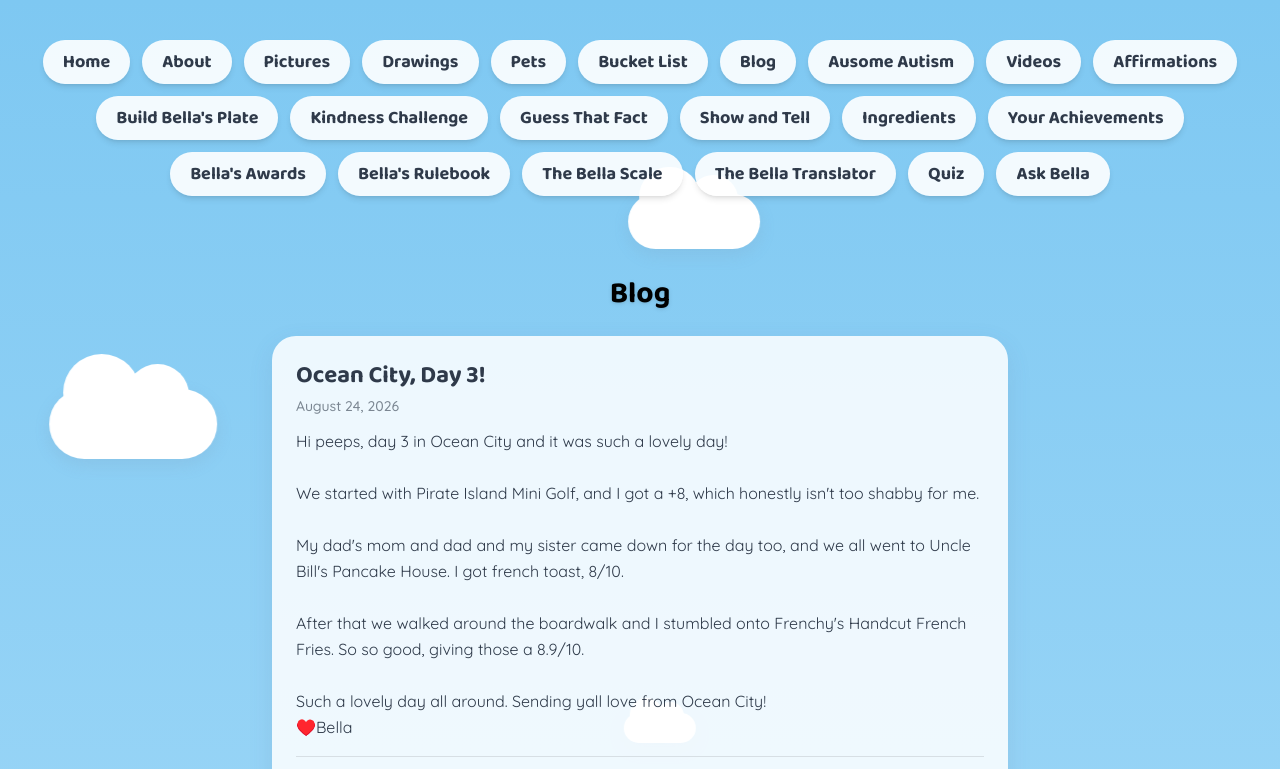
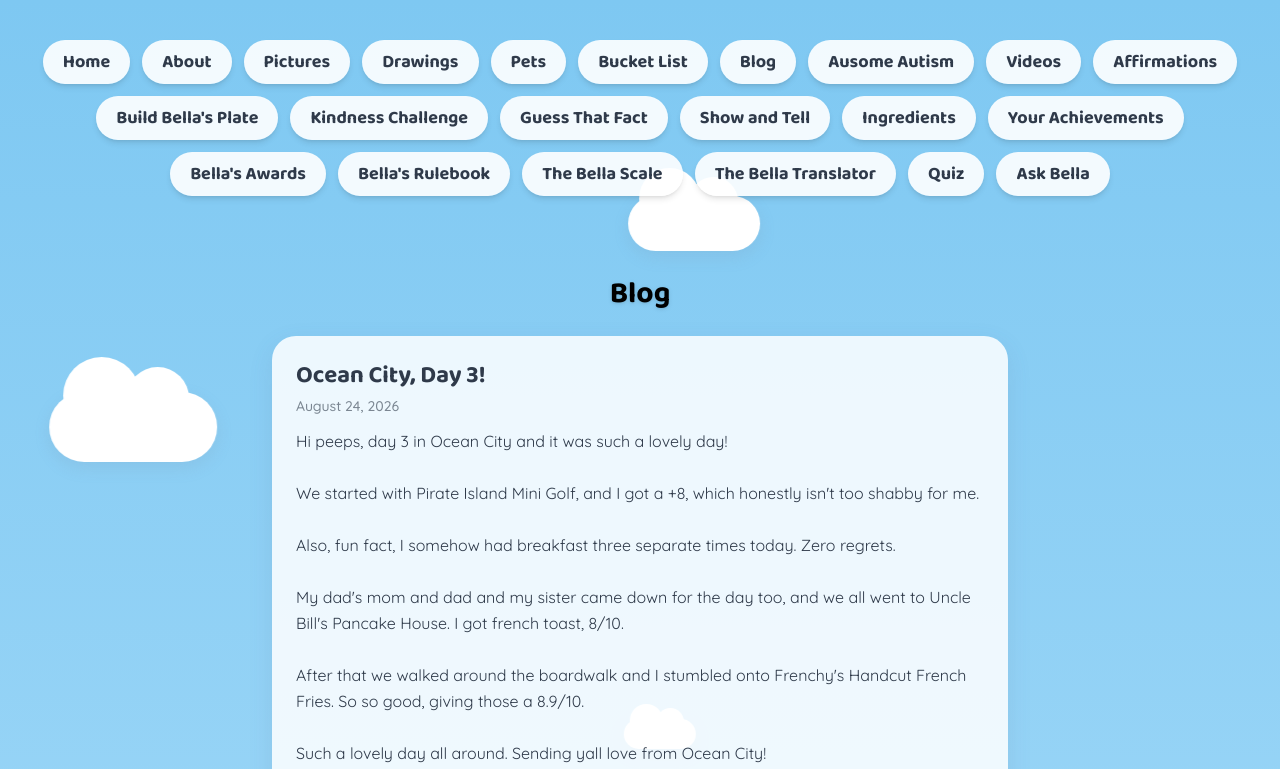
Before and after one commit to gregorylebed-code/bella-website, a Next.js app: page /blog in a window 1280 px wide. Shown: the top 769 px of the page. Built offline with nearby package versions, Linux system fonts and the light colour scheme.

Commit message:
Add breakfast x3 note to Ocean City Day 3 post

```diff
--- a/src/app/content.ts
+++ b/src/app/content.ts
@@ -685,6 +685,8 @@ export const blogPosts: { title: string; date: string; text: string }[] = [
 
 We started with Pirate Island Mini Golf, and I got a +8, which honestly isn't too shabby for me.
 
+Also, fun fact, I somehow had breakfast three separate times today. Zero regrets.
+
 My dad's mom and dad and my sister came down for the day too, and we all went to Uncle Bill's Pancake House. I got french toast, 8/10.
 
 After that we walked around the boardwalk and I stumbled onto Frenchy's Handcut French Fries. So so good, giving those a 8.9/10.
```
